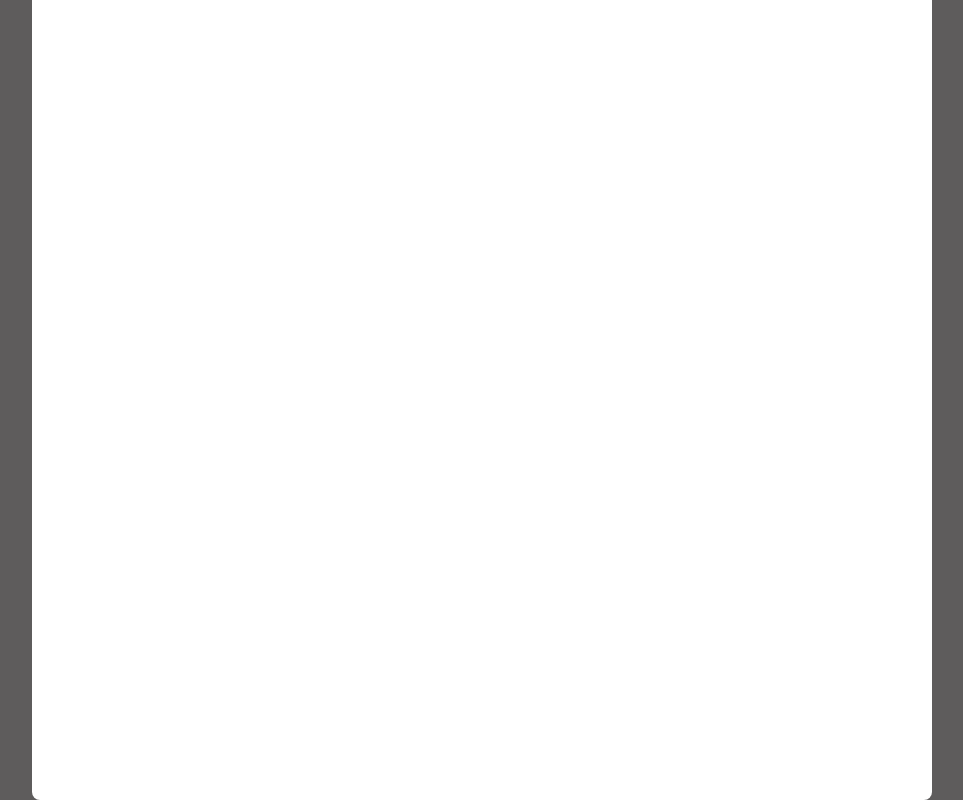
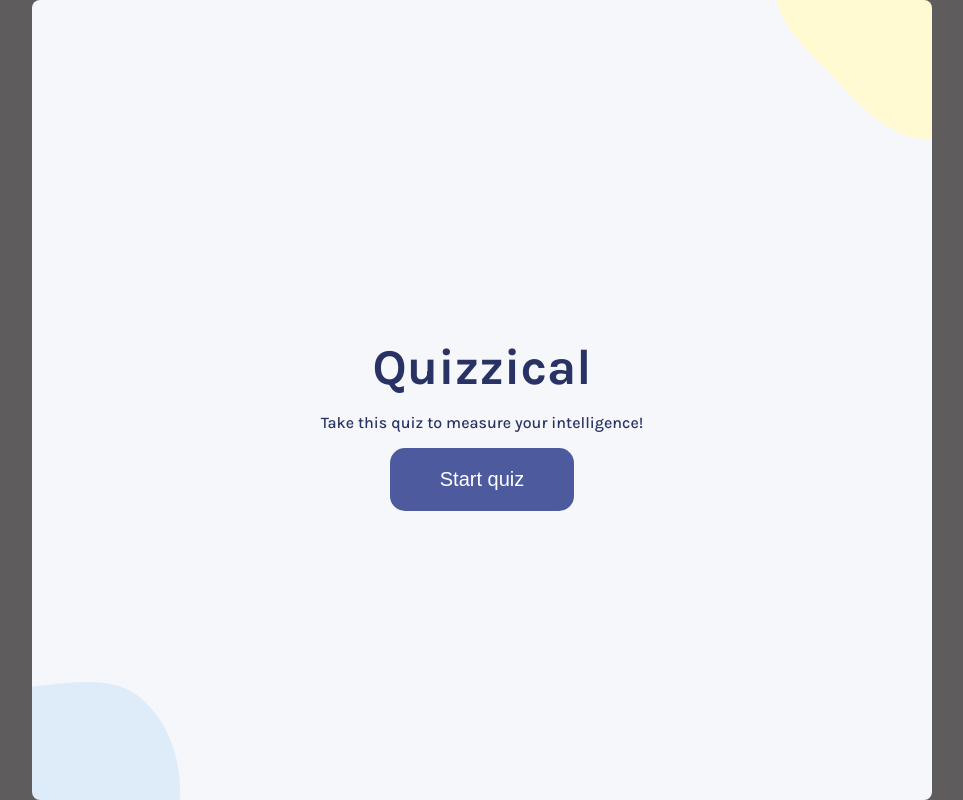
Before and after one commit to wasimhyder09/quizzical, a React (Create React App) app: page / in a window 1280 px wide. Shown: the whole page, without its empty margins (158-1121 px from the left). Built offline with nearby package versions, Linux system fonts and the light colour scheme.

Commit message:
Created start quiz screen

```diff
--- a/src/App.css
+++ b/src/App.css
@@ -8,14 +8,40 @@ body {
   width: 100vw;
 }
 #root {
-  background-color: #fff;
+  background-color: #F5F7FB;
   max-width: 900px;
   margin: 0 auto;
   height: 100vh;
   border-radius: 8px;
   font-family: Karla;
+  background-image: url('./images/blob-top.png'), url('./images/blob-bottom.png');
+  background-position: right top, left bottom;
+  background-repeat: no-repeat, no-repeat;
+  padding: 15px;
 }
 .container {
-  padding-bottom: 10px;
-  background-color: #fff;
+  display: flex;
+  flex-direction: column;
+  justify-content: space-around;
+  align-items: center;
+  position: relative;
+  text-align: center;
 }
+h1.title {
+  color: #293264;
+  font-size: 50px;
+  margin: 0 auto;
+  margin-top: 100%;
+}
+p.description {
+  color: #293264;
+}
+.start-quiz {
+  background-color: #4D5B9E;
+  color: #fff;
+  font-size: 20px;
+  padding: 20px 50px;
+  border: none;
+  border-radius: 15px;
+  cursor: pointer;
+}
--- a/src/App.js
+++ b/src/App.js
@@ -1,9 +1,10 @@
-import logo from './logo.svg';
+import Start from './components/Start'
 import './App.css';
 
 function App() {
   return (
     <div className="container">
+      <Start />
     </div>
   );
 }
--- /dev/null
+++ b/src/components/Start.jsx
@@ -0,0 +1,9 @@
+export default function Start() {
+  return(
+    <div className="front-page">
+      <h1 className="title">Quizzical</h1>
+      <p className="description">Take this quiz to measure your intelligence!</p>
+      <button className="start-quiz">Start quiz</button>
+    </div>
+  )
+}
```
Also changed, not shown: src/images/blob-bottom.png (added), src/images/blob-top.png (added).
